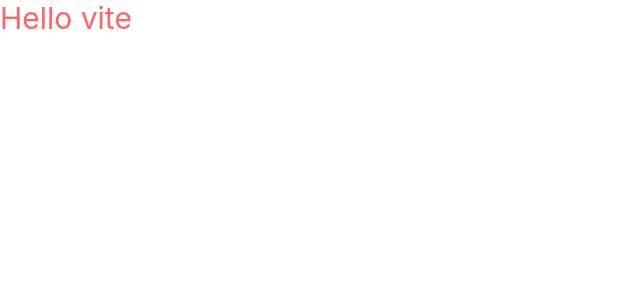
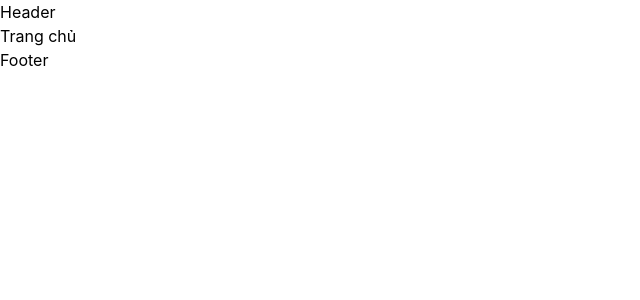
Before and after one commit to letuanphat21/web_tmdt_frontend, a React (Vite) app: page / in a window 1280 px wide. Shown: the top 300 px of the page, without its empty margins (0-640 px from the left). Built offline with nearby package versions, Linux system fonts and the light colour scheme.

Commit message:
cấu hình routes hoàn tất

```diff
--- a/src/App.tsx
+++ b/src/App.tsx
@@ -1,5 +1,8 @@
+import { RouterProvider } from "react-router-dom";
+import router from "./routes";
+
 function App() {
-  return <div className="text-3xl text-red-400">Hello vite</div>;
+  return <RouterProvider router={router} />;
 }
 
 export default App;
--- a/src/layouts/UserLayout/UserLayout.tsx
+++ b/src/layouts/UserLayout/UserLayout.tsx
@@ -5,9 +5,8 @@ function UserLayout() {
   return (
     <>
       <Header />
-      {/* <SubHeader /> */}
-      <div className="w-full bg-[#ebebeb]">
-        <div className="max-w-7xl mx-60 py-8 bg-white px-3">
+      <div className="">
+        <div className="">
           <Outlet />
         </div>
       </div>
--- a/src/layouts/UserLayout/index.tsx
+++ b/src/layouts/UserLayout/index.tsx
@@ -0,0 +1 @@
+export { default } from "./UserLayout";
--- /dev/null
+++ b/src/pages/Home/Home.tsx
@@ -0,0 +1,5 @@
+function Home() {
+  return <div>Trang chủ</div>;
+}
+
+export default Home;
--- /dev/null
+++ b/src/pages/Home/index.tsx
@@ -0,0 +1 @@
+export { default } from "./Home";
--- /dev/null
+++ b/src/routes/index.tsx
@@ -0,0 +1,12 @@
+import { createBrowserRouter } from "react-router-dom";
+import UserLayout from "../layouts/UserLayout";
+import publicRoutes from "./publicRoutes";
+
+const router = createBrowserRouter([
+  {
+    path: "/",
+    element: <UserLayout />,
+    children: publicRoutes,
+  },
+]);
+export default router;
--- /dev/null
+++ b/src/routes/publicRoutes.tsx
@@ -0,0 +1,4 @@
+import Home from "../pages/Home";
+
+const publicRoutes = [{ index: true, element: <Home /> }];
+export default publicRoutes;
```
